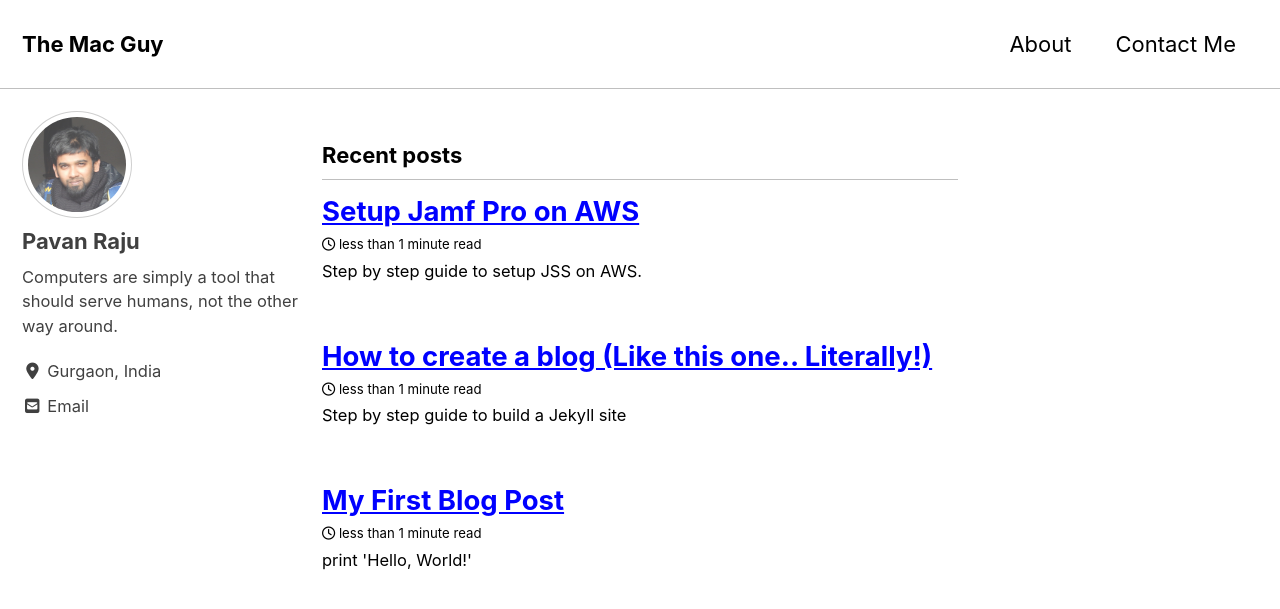
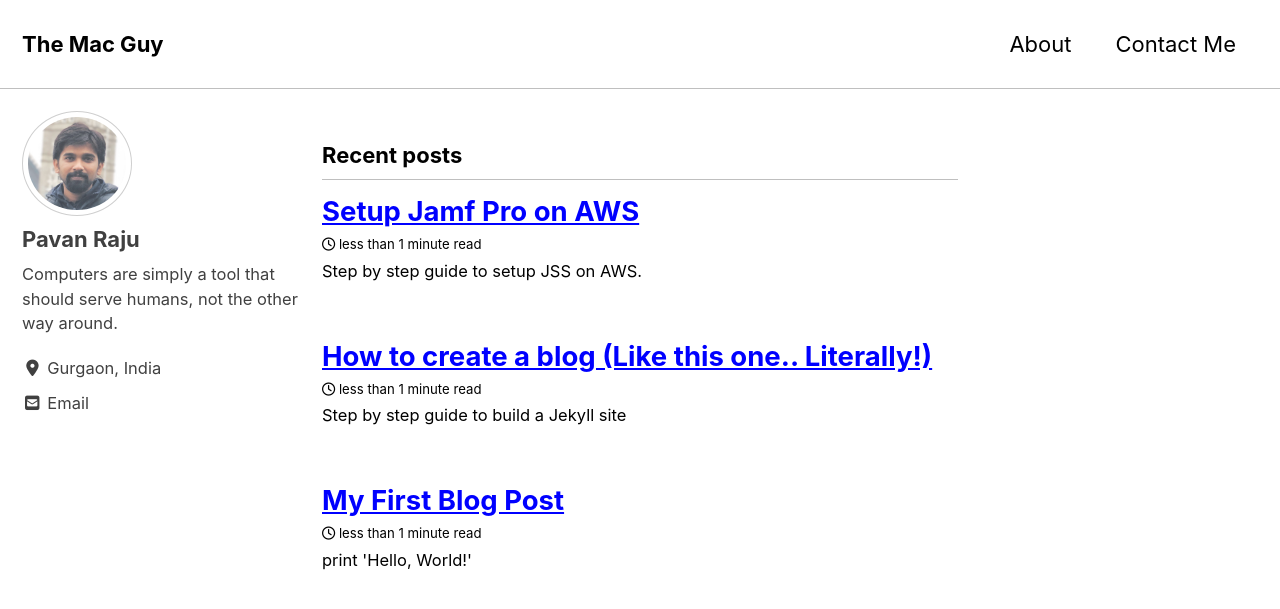
Before and after one commit to iampavan/themacguy, a Jekyll site: the page built from index.html, in a window 1280 px wide and 900 px high. Shown: the top 609 px of the window. Built offline with Jekyll 4.4.1, drawn with Linux system fonts in a browser that asks for light colours; cached includes are drawn as plain includes; nearby versions of some CDN libraries; the list of posts is cut into pages by our own code.

Commit message:
Replaced my portrait

```diff
--- a/_config.yml
+++ b/_config.yml
@@ -107,7 +107,7 @@ analytics:
 # Site Author
 author:
   name             : "Pavan Raju"
-  avatar           : "/images/portrait.jpg" # path of avatar image, e.g. "/assets/images/bio-photo.jpg"
+  avatar           : "/images/portrait-2.jpg" # path of avatar image, e.g. "/assets/images/bio-photo.jpg"
   bio              : "Computers are simply a tool that should serve humans, not the other way around."
   location         : "Gurgaon, India"
   email            : "praju@lavabit.com"
```
Also changed, not shown: images/portrait-2.jpg (added).
